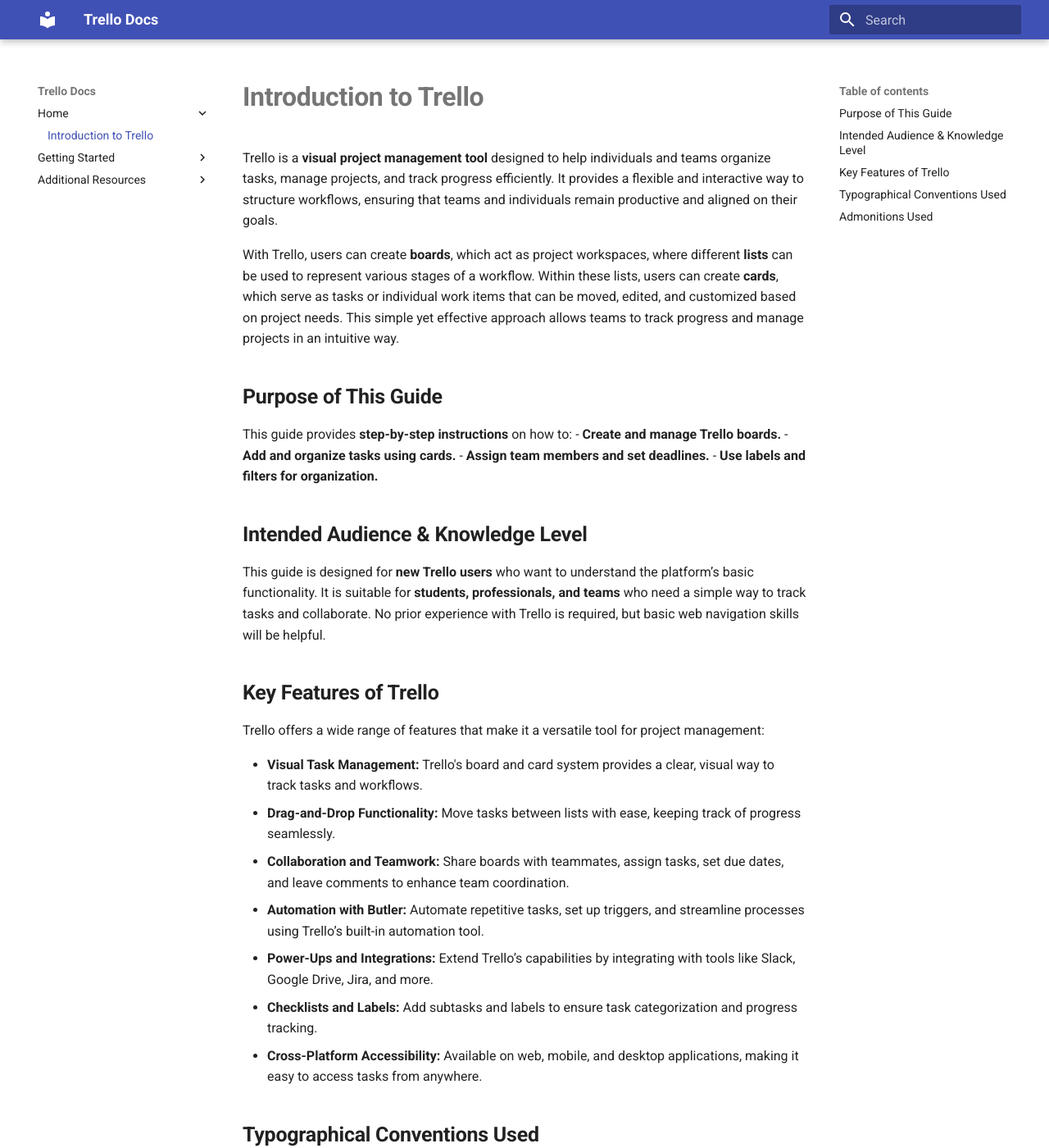
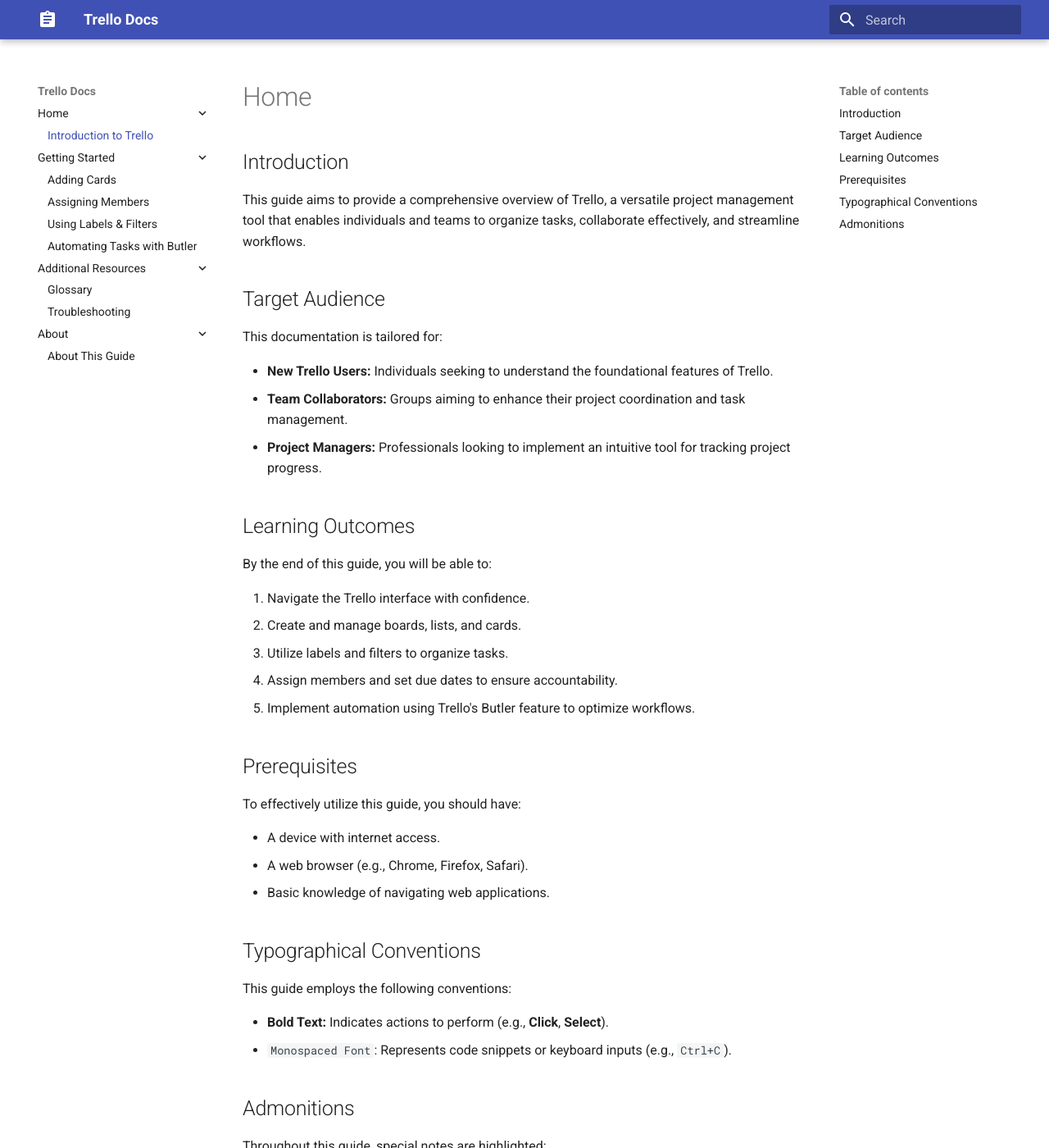
Before and after one commit to Addyware/userguides, an MkDocs documentation site: the page built from docs/index.md, in a window 1280 px wide and 1400 px high. Shown: the whole window at 82% size. Built offline with MkDocs 1.6.1 and Material for MkDocs 9.7.7, drawn with Linux system fonts in a browser that asks for light colours; some of the changed text lies outside the part shown.

Commit message:
basically finalized Trello User Guide with MkDocs

````diff
--- a/docs/index.md
+++ b/docs/index.md
@@ -1,41 +1,46 @@
-# **Introduction to Trello**
+# Home
 
-Trello is a **visual project management tool** designed to help individuals and teams organize tasks, manage projects, and track progress efficiently. It provides a flexible and interactive way to structure workflows, ensuring that teams and individuals remain productive and aligned on their goals.
+## Introduction
 
-With Trello, users can create **boards**, which act as project workspaces, where different **lists** can be used to represent various stages of a workflow. Within these lists, users can create **cards**, which serve as tasks or individual work items that can be moved, edited, and customized based on project needs. This simple yet effective approach allows teams to track progress and manage projects in an intuitive way.
+This guide aims to provide a comprehensive overview of Trello, a versatile project management tool that enables individuals and teams to organize tasks, collaborate effectively, and streamline workflows.
 
-## **Purpose of This Guide**
-This guide provides **step-by-step instructions** on how to:
-- **Create and manage Trello boards.**
-- **Add and organize tasks using cards.**
-- **Assign team members and set deadlines.**
-- **Use labels and filters for organization.**
+## Target Audience
 
-## **Intended Audience & Knowledge Level**
-This guide is designed for **new Trello users** who want to understand the platform’s basic functionality. It is suitable for **students, professionals, and teams** who need a simple way to track tasks and collaborate. No prior experience with Trello is required, but basic web navigation skills will be helpful.
+This documentation is tailored for:
 
-## **Key Features of Trello**
+- **New Trello Users:** Individuals seeking to understand the foundational features of Trello.
+- **Team Collaborators:** Groups aiming to enhance their project coordination and task management.
+- **Project Managers:** Professionals looking to implement an intuitive tool for tracking project progress.
 
-Trello offers a wide range of features that make it a versatile tool for project management:
+## Learning Outcomes
 
-- **Visual Task Management:** Trello's board and card system provides a clear, visual way to track tasks and workflows.
-- **Drag-and-Drop Functionality:** Move tasks between lists with ease, keeping track of progress seamlessly.
-- **Collaboration and Teamwork:** Share boards with teammates, assign tasks, set due dates, and leave comments to enhance team coordination.
-- **Automation with Butler:** Automate repetitive tasks, set up triggers, and streamline processes using Trello’s built-in automation tool.
-- **Power-Ups and Integrations:** Extend Trello’s capabilities by integrating with tools like Slack, Google Drive, Jira, and more.
-- **Checklists and Labels:** Add subtasks and labels to ensure task categorization and progress tracking.
-- **Cross-Platform Accessibility:** Available on web, mobile, and desktop applications, making it easy to access tasks from anywhere.
+By the end of this guide, you will be able to:
 
-## **Typographical Conventions Used**
-To maintain clarity and consistency, this guide follows these formatting rules:
-- **Bold text** highlights buttons, menu options, and key UI elements.
-- *Italicized text* emphasizes important terms or concepts.
-- `Monospace text` represents keyboard shortcuts or commands.
+1. Navigate the Trello interface with confidence.
+2. Create and manage boards, lists, and cards.
+3. Utilize labels and filters to organize tasks.
+4. Assign members and set due dates to ensure accountability.
+5. Implement automation using Trello's Butler feature to optimize workflows.
 
-## **Admonitions Used**
-Throughout this guide, the following callouts will be used to highlight key information:
-- **Note:** Provides extra information or useful tips.
-- **Caution:** Highlights potential mistakes or common issues.
-- **Warning:** Indicates actions that may lead to data loss or system issues.
+## Prerequisites
 
-By following this guide, users will learn how to navigate Trello efficiently and boost productivity with task management tools.
+To effectively utilize this guide, you should have:
+
+- A device with internet access.
+- A web browser (e.g., Chrome, Firefox, Safari).
+- Basic knowledge of navigating web applications.
+
+## Typographical Conventions
+
+This guide employs the following conventions:
+
+- **Bold Text:** Indicates actions to perform (e.g., **Click**, **Select**).
+- `Monospaced Font`: Represents code snippets or keyboard inputs (e.g., `Ctrl+C`).
+
+## Admonitions
+
+Throughout this guide, special notes are highlighted:
+
+- **📌Note:** Provides additional insights or tips.
+- **⚠️Warning:** Highlights potential issues to be cautious of.
+- **🎯Success:** Indicates successful outcomes or best practices.
--- a/docs/readme.md
+++ b/docs/readme.md
@@ -0,0 +1,72 @@
+# Trello User Guide
+
+## Overview
+This documentation is a **step-by-step user guide** for **Trello**, a visual project management tool. It explains key **features, setup instructions, and best practices** for new users.
+
+## Purpose of This Documentation
+This guide was created to:
+- Help users **understand and use Trello effectively**
+- Provide **structured, easy-to-follow instructions**
+- Follow **best practices for writing clear technical documentation**
+
+## Contents
+This documentation includes:
+- **Introduction to Trello** (How it works, key concepts)
+- **Getting Started** (Adding Cards, Assigning Members, Using Labels)
+- **Automating Tasks** (How to use Butler for automation)
+- **Troubleshooting & Glossary** (Solving common issues, definitions)
+
+## Features of Writing for the Web
+This guide follows professional **web documentation principles**, including:
+- 📝 **Concise and clear** explanations
+- 📌 **Structured sections with headings & bullet points**
+- ⚠️ **Admonitions (notes, warnings, tips) for better readability**
+- 📷 **Screenshot placeholders for visual instructions**
+- 🔍 **Easy-to-navigate layout using MkDocs Material**
+
+---
+
+## Technologies Used
+This documentation is built using **MkDocs with the Material theme**, ensuring:
+- **Responsive & user-friendly design**
+- **Searchable content with clean navigation**
+- **Consistent formatting with Markdown & CSS**
+
+---
+
+## 📂 Project Structure
+```
+userguides/
+ ┣ docs/                  # Documentation source files
+ ┃ ┣ stylesheets/         # Custom CSS styles
+ ┃ ┃ ┗ custom-style.css   # Background & UI enhancements
+ ┃ ┣ index.md             # Introduction to Trello
+ ┃ ┣ glossary.md          # Glossary of Trello terms
+ ┃ ┣ troubleshooting.md    # Common issues & fixes
+ ┣ mkdocs.yml             # MkDocs configuration file
+ ┣ README.md              # (THIS FILE) Project overview
+```
+
+---
+
+## 🚀 How to Run the Documentation
+To view this guide locally:
+
+1️⃣ **Clone this repository:**
+   ```bash
+   git clone < your-repo-url >
+   ```
+
+2️⃣ **Navigate into the project folder:**
+   ```bash
+   cd userguides
+   ```
+
+3️⃣ **Run MkDocs locally:**
+   ```bash
+   mkdocs serve
+   ```
+
+4️⃣ **Open the generated local URL** in a browser, and you are done!
+
+---
--- a/mkdocs.yml
+++ b/mkdocs.yml
@@ -1,14 +1,34 @@
 site_name: Trello Docs
+theme:
+  name: material
+  palette:
+    primary: indigo
+    accent: deep purple
+  features:
+    - content.code.copy
+    - content.code.annotate
+    - content.tabs.link
+    - navigation.expand
+    - content.admonitions
+  icon:
+    logo: material/clipboard-text
+  font:
+    text: Roboto
+    code: Roboto Mono
+
+
+
+
 nav:
   - Home:
-    - Introduction to Trello: index.md
+      - Introduction to Trello: index.md
   - Getting Started:
-    - Creating a Board: instructions/create-board.md
-    - Adding Cards: instructions/add-cards.md
-    - Assigning Members: instructions/assign-members.md
-    - Using Labels & Filters: instructions/use-labels.md
+      - Adding Cards: instructions/add-cards.md
+      - Assigning Members: instructions/assign-members.md
+      - Using Labels & Filters: instructions/use-labels.md
+      - Automating Tasks with Butler: instructions/use-butler.md
   - Additional Resources:
-    - Glossary: glossary.md
-    - Troubleshooting: troubleshooting.md
-theme:
-  name: material
+      - Glossary: glossary.md
+      - Troubleshooting: troubleshooting.md
+  - About:
+      - About This Guide: readme.md
````
Also changed, not shown: docs/glossary.md (+61 -0 lines), docs/instructions/add-cards.md (+39 -13 lines), docs/instructions/assign-members.md (+43 -12 lines), docs/instructions/create-board.md (deleted, +0 -17 lines), docs/instructions/use-butler.md (added, +24 -0 lines), docs/instructions/use-labels.md (+26 -12 lines), docs/stylesheets/custom-style.css (added, +52 -0 lines), docs/troubleshooting.md (+57 -0 lines).
